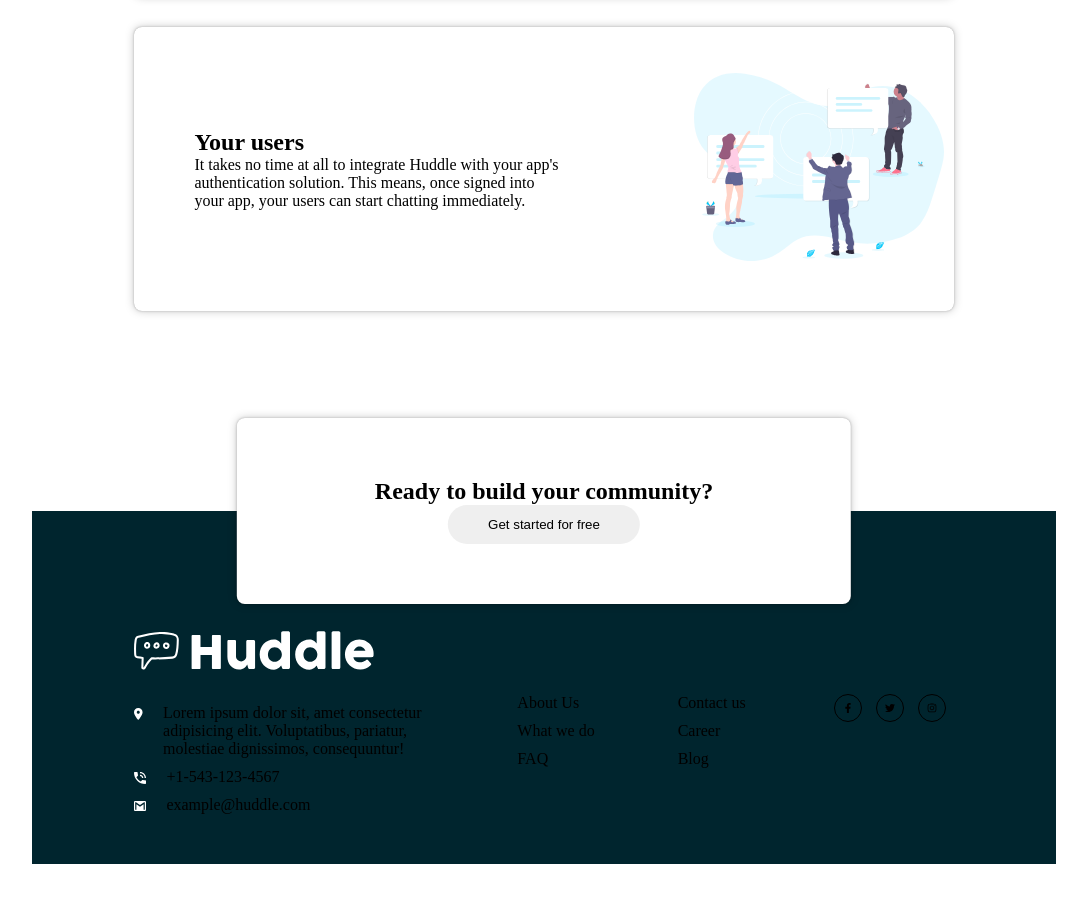
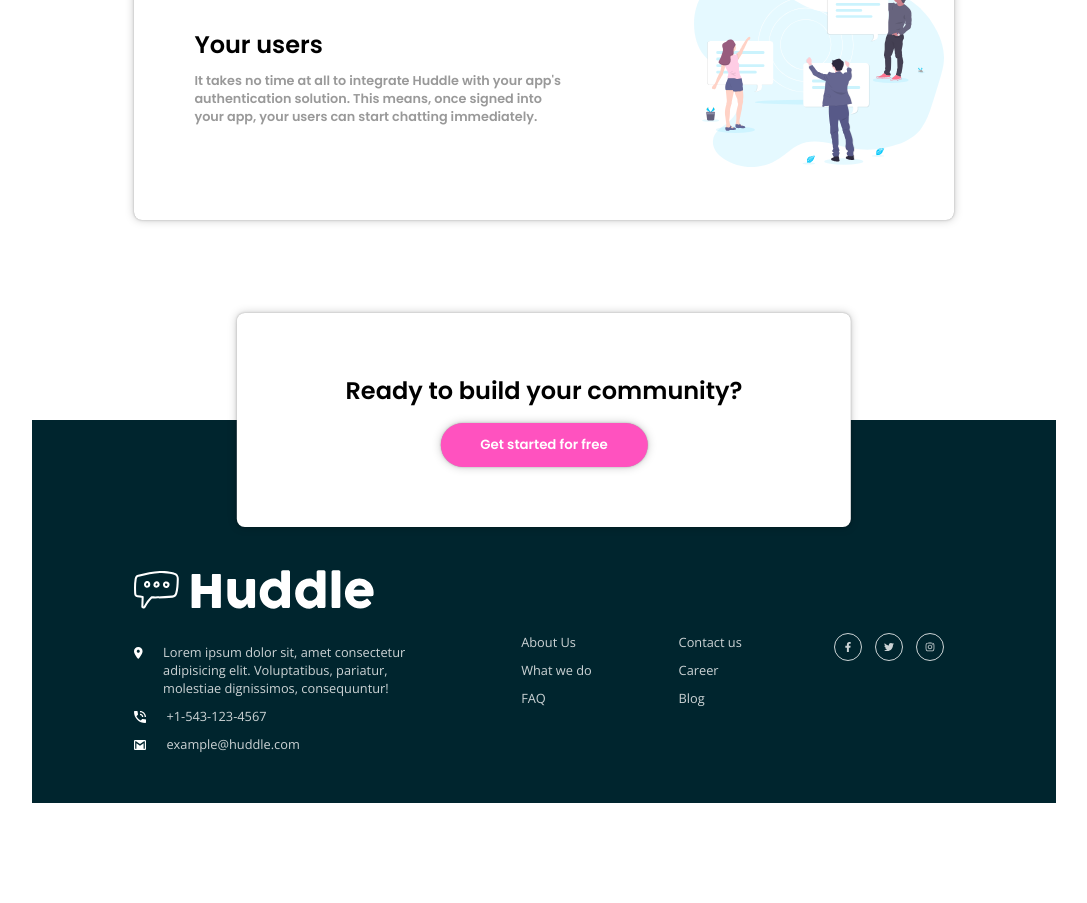
Before and after one commit to ridwan0tahir/huddle, a plain HTML site: page index.html in a window 1280 px wide. Shown: the part 1601-2504 px from the top of the page, without its empty margins (96-1183 px from the left). After the commit the page ends 2444 px from the top, so only its background shows below. Drawn offline with nearby package versions, Linux system fonts and the light colour scheme.

Commit message:
Made some changes

```diff
--- a/index.html
+++ b/index.html
@@ -65,7 +65,7 @@
           </section>
         </section>
         <section class="card two">
-          <article class="image">
+          <article class="message">
             <h2>Flowing conversations</h2>
             <p>
               You wouldn't paginate a conversation in real life, so why do it
--- a/styles.css
+++ b/styles.css
@@ -19,15 +19,15 @@
 }
 
 body {
-    font-size: var(--primary-text-size-);
+    font-family: 'Poppins', sans-serif;
 }
 
 header {
-    background: url("./imgs/bg-hero-desktop.svg") var(--pale-cyan-);
+    background: var(--pale-cyan-) url("./imgs/bg-hero-desktop.svg");
     background-repeat: no-repeat;
     background-position: center;
     background-size: cover;
-    margin-bottom: 200px;
+    margin-bottom: 100px;
 }
 
 button {
@@ -101,15 +101,17 @@ footer {
 
 .content p {
     margin-top: 20px;
+    font-weight: 400;
+    font-size: 0.8rem;
+}
+
+.content h1 {
+    font-size: 2rem;
+    text-transform: capitalize;
 }
 
 .content-img {
     object-fit: scale-down !important;
-}
-
-h1 {
-    font-size: 2rem;
-    text-transform: capitalize;
 }
 
 #second {
@@ -139,11 +141,21 @@ main {
     height: 250px;
 }
 
+.message h2 {
+    margin-bottom: 10px;
+}
+
+.message p {
+    font-size: 0.8rem;
+    color: rgba(0, 0, 0, 0.4);
+}
+
 footer {
     background: var(--dark-cyan-);
-    padding: 120px 8% 40px 8%;
+    padding: 150px 8% 40px 8%;
     position: relative;
     margin-bottom: 40px;
+
 }
 
 footer .contact-card {
@@ -157,7 +169,12 @@ footer .contact-card {
     text-align: center;
 }
 
-footer .contact-card, .card {
+.contact-card h2 {
+    margin-bottom: 15px;
+}
+
+footer .contact-card,
+.card {
     box-shadow:
         0px 0px 0.5px rgba(0, 0, 0, 0.108),
         0px 0px 1.3px rgba(0, 0, 0, 0.142),
@@ -165,6 +182,13 @@ footer .contact-card, .card {
         0px 0px 10px rgba(0, 0, 0, 0.21);
 
     border-radius: 8px;
+}
+
+.header {
+    color: rgba(255, 255, 255, 0.8);
+    font-size: 0.8rem;
+    font-weight: 400;
+    font-family: 'Open Sans', sans-serif;
 }
 
 footer .address {
@@ -192,6 +216,37 @@ footer .logo {
     margin-bottom: 20px;
 }
 
+.footer-btn,
+.header-btn,
+.main-btn {
+    box-shadow:
+        0px 0px 0.5px rgba(0, 0, 0, 0.108),
+        0px 0px 1.3px rgba(0, 0, 0, 0.142),
+        0px 0px 3px rgba(0, 0, 0, 0.152),
+        0px 0px 10px rgba(0, 0, 0, 0.21);
+    font-family: 'Poppins', sans-serif;
+    font-weight: 400;
+}
+
+.header-btn:hover {
+    opacity: 0.8;
+}
+
+.main-btn,
+.footer-btn {
+    background: var(--color-pink-);
+    color: #FFF;
+}
+
+.main-btn:hover,
+.footer-btn:hover {
+    opacity: 0.6;
+}
+
+button:hover {
+    cursor: pointer;
+}
+
 .socials {
     min-width: 125px;
 }
@@ -199,11 +254,15 @@ footer .logo {
 .socials a {
     padding: 8px;
     border-radius: 50%;
-    border: 1px solid #000;
+    border: 1px solid rgba(255, 255, 255, 0.8);
     display: inline-flex;
     justify-content: center;
     align-items: center;
     margin: 0 5px;
+}
+
+.socials a svg {
+    fill: rgba(255, 255, 255, 0.8);
 }
 
 .socials a:hover {
```
